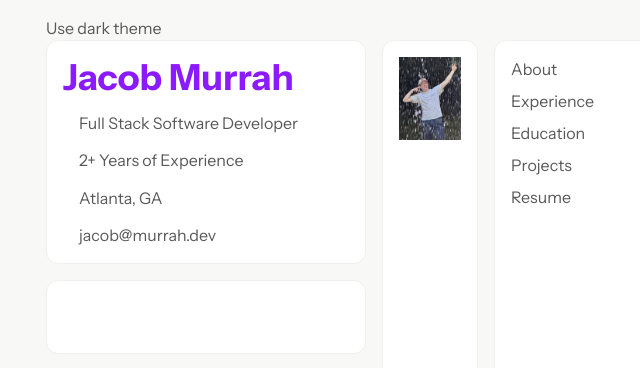
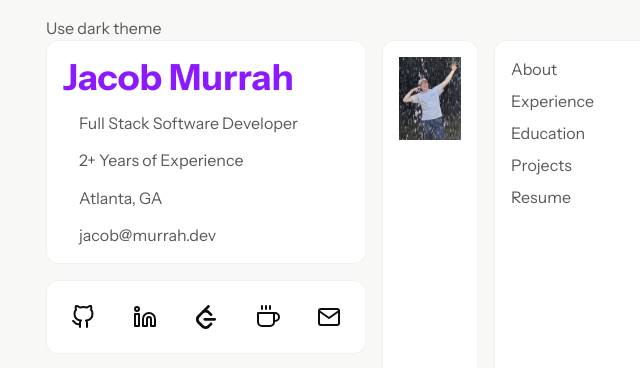
Before and after one commit to jmurrah/personal-portfolio-v2, a React (Vite) app: page / in a window 1280 px wide. Shown: the top 368 px of the page, without its empty margins (226-866 px from the left). Built offline with nearby package versions, Linux system fonts and the light colour scheme; some icons are missing.

Commit message:
icons correctly change color

```diff
--- a/src/components/SvgIcon.tsx
+++ b/src/components/SvgIcon.tsx
@@ -16,18 +16,29 @@ export default function SvgIcon({
   hoverColor = 'var(--primary)',
 }: SvgIconProps) {
   return (
-    <a href={href} target="_blank" rel="noopener noreferrer" className="svg-icon-link">
-      <div
+    <a
+      href={href}
+      target="_blank"
+      rel="noopener noreferrer"
+      className="svg-icon-link"
+      aria-label={alt}
+      style={
+        {
+          '--icon-color': color,
+          '--icon-hover-color': hoverColor,
+        } as React.CSSProperties
+      }
+    >
+      <span
         className="svg-icon"
+        aria-hidden="true"
         style={
           {
-            '--icon-color': color,
-            '--icon-hover-color': hoverColor,
+            WebkitMaskImage: `url(${src})`,
+            maskImage: `url(${src})`,
           } as React.CSSProperties
         }
-      >
-        <img src={src} alt={alt} width="24" height="24" />
-      </div>
+      />
     </a>
   );
 }
--- a/src/index.css
+++ b/src/index.css
@@ -11,20 +11,26 @@ a {
   text-decoration: none;
 }
 
+.svg-icon-link {
+  display: inline-flex;
+  align-items: center;
+  justify-content: center;
+  color: var(--icon-color, var(--text));
+}
+
+.svg-icon-link:hover {
+  color: var(--icon-hover-color, var(--primary));
+}
+
 .svg-icon {
   width: 40px;
   height: 40px;
-  display: flex;
-  align-items: center;
-  justify-content: center;
-  transition: all 0.2s ease-in-out;
+  display: inline-block;
+  background-color: currentColor;
+  -webkit-mask-repeat: no-repeat;
+  mask-repeat: no-repeat;
+  -webkit-mask-position: center;
+  mask-position: center;
+  -webkit-mask-size: 24px 24px;
+  mask-size: 24px 24px;
 }
-
-.svg-icon img {
-  filter: brightness(0) saturate(100%) invert(var(--icon-invert, 1));
-}
-
-.svg-icon:hover img {
-  filter: brightness(0) saturate(100%) invert(var(--icon-hover-invert, 0.5)) sepia(1) saturate(3)
-    hue-rotate(var(--icon-hover-hue-rotate, 170deg));
-}
--- a/src/palette.css
+++ b/src/palette.css
@@ -26,5 +26,5 @@ body {
 }
 
 a:hover {
-  color: var(--primary);
+  color: var(--icon-hover-color, var(--primary));
 }
```
Also changed, not shown: src/pages/Home.tsx (+3 -15 lines).
